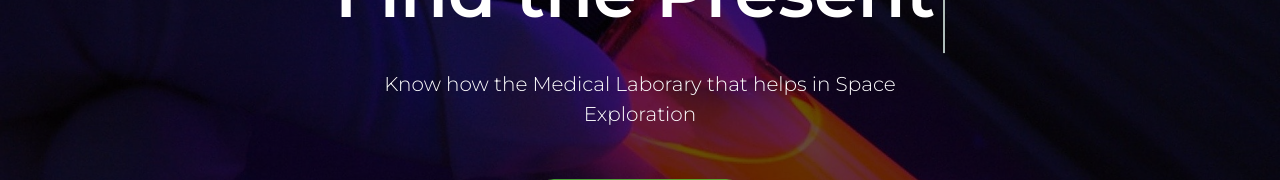
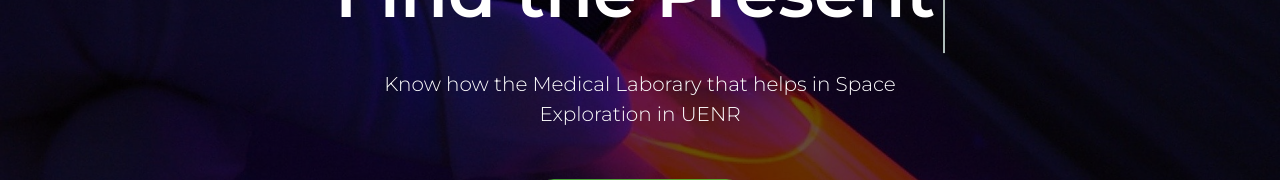
Before and after one commit to HephWisdom/sts-project, a website: page public/index.html in a window 1280 px wide. Shown: the part 314-494 px from the top of the page. Drawn offline with Linux system fonts and the light colour scheme.

Commit message:
cleanups

```diff
--- a/public/index.html
+++ b/public/index.html
@@ -46,7 +46,7 @@
                   </h2>
                   <div class="title__description">
                     Know how the Medical Laborary that helps in Space
-                    Exploration
+                    Exploration in UENR
                   </div>
 
                   <!-- Options btn color: .btn-success | .btn-info | .btn-warning | .btn-danger | .btn-primary -->
```
